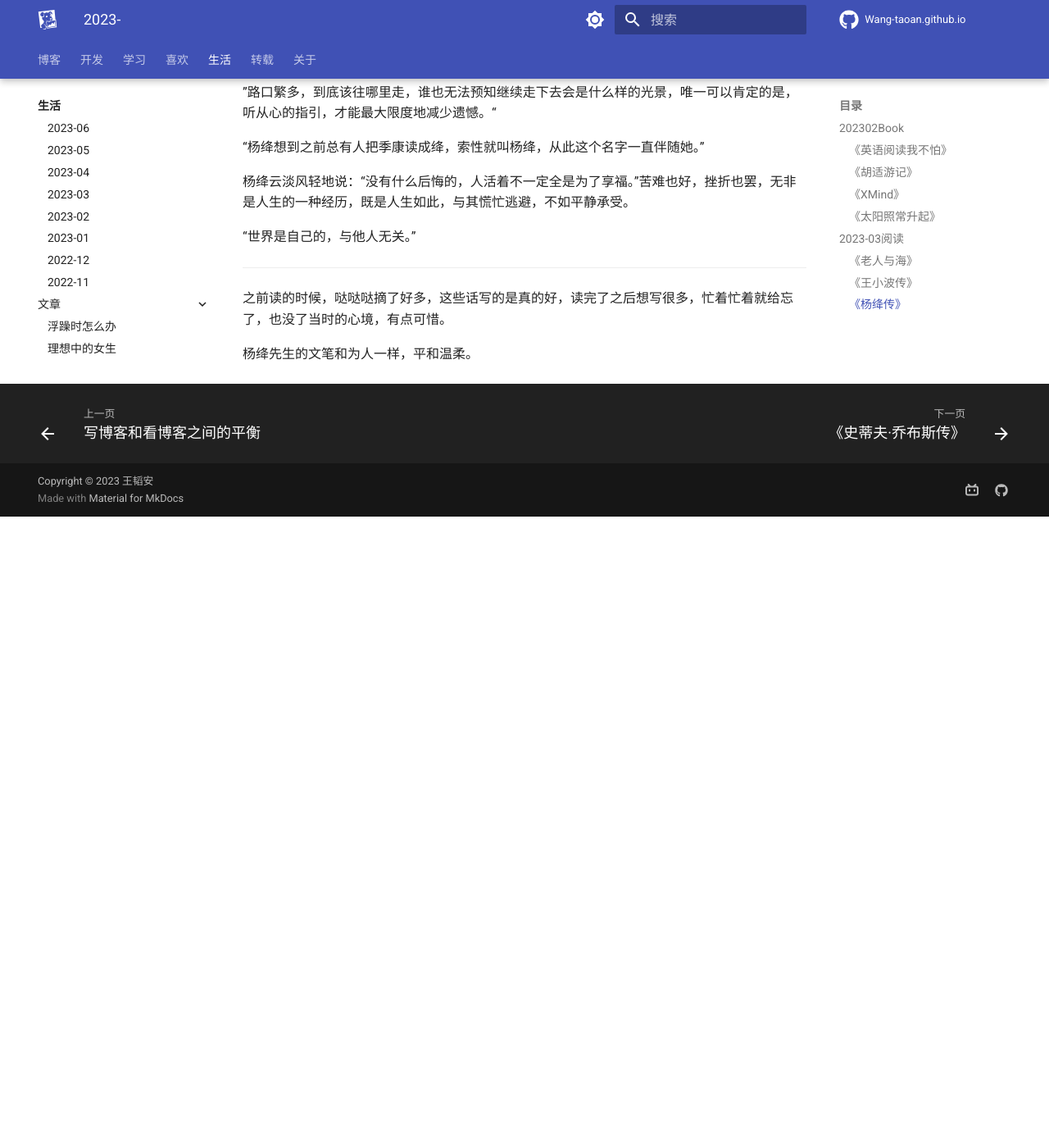
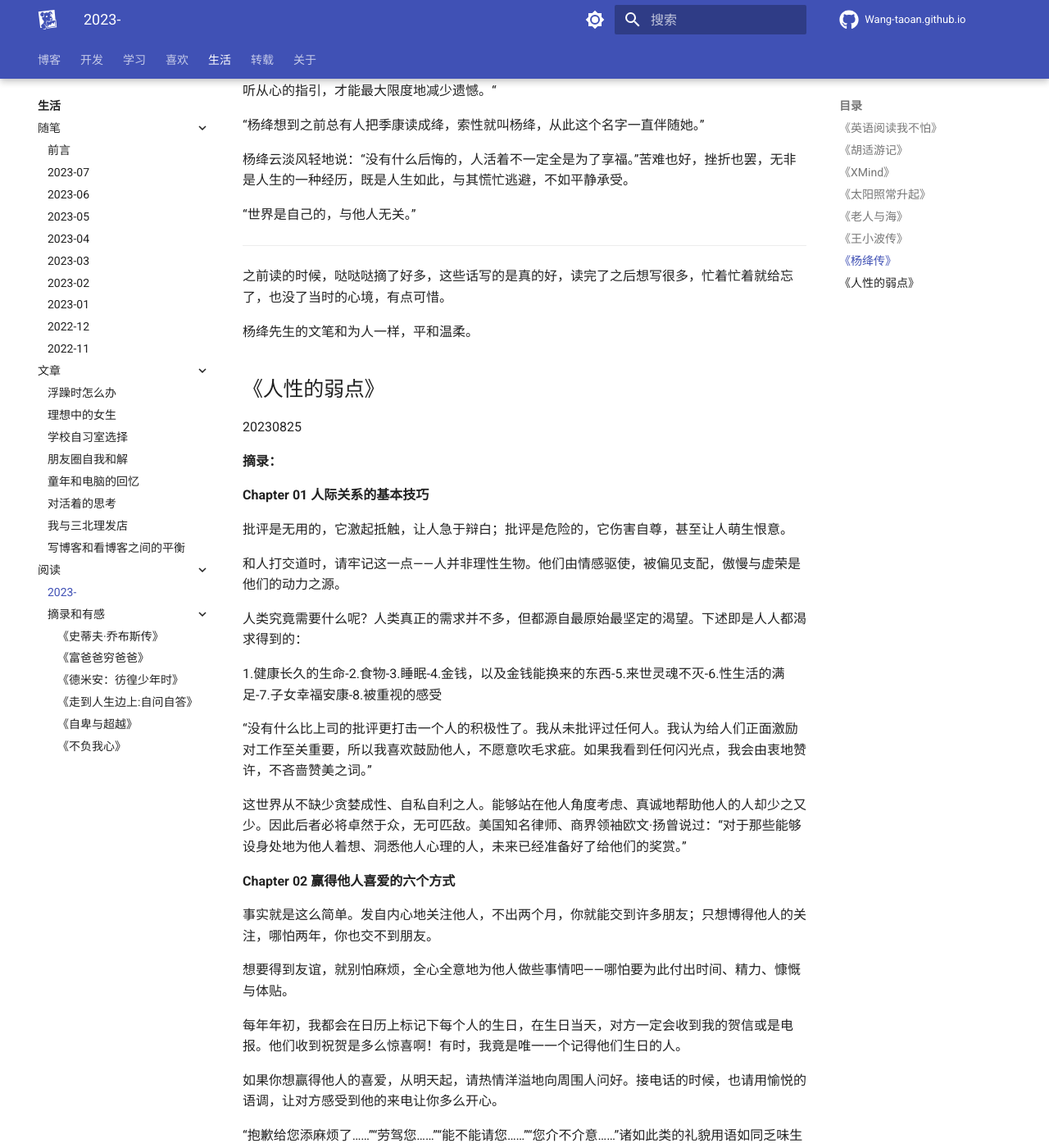
Before and after one commit to Wang-Taoan/Wang-Taoan.github.io, an MkDocs documentation site: the page built from docs/LIFE/Read/2023book.md, in a window 1280 px wide and 1400 px high, scrolled down 3005 px. Shown: the whole window at 82% size. Built offline with MkDocs 1.6.1 and Material for MkDocs 9.7.7, drawn with Linux system fonts in a browser that asks for light colours; comment, search, counter and statistics services are not loaded; before the commit the page ends 3635 px from its top, so only the background shows below that; some of the changed text lies outside the part shown.

Commit message:
添加一本书到2023read

```diff
--- a/docs/LIFE/Read/2023book.md
+++ b/docs/LIFE/Read/2023book.md
@@ -1,7 +1,6 @@
 # 2023-READBOOK
-## 202302Book
 
-### 《英语阅读我不怕》
+## 《英语阅读我不怕》
 20230223
 
 以阅读兴趣为导向
@@ -14,7 +13,7 @@
 
 对于复杂句子去掉副词，从句、不定式、分词
 
-### 《胡适游记》
+## 《胡适游记》
 20230223
 
 从前面偏文言文的语言到后面通篇白话文的转变，可以很明显地感受到那个时代的变化。
@@ -23,7 +22,7 @@
 
 先生游的是景，读者游的是一个时代。
 
-### 《XMind》
+## 《XMind》
 20230224
 
 XMind官方写的书
@@ -46,16 +45,13 @@
 
 放松，心理放松而不是刷手机的放松
 
-### 《太阳照常升起》
+## 《太阳照常升起》
 
 20230226
 
 读起来感觉挺压抑的，书中的人物都是因为一些社会因素，而郁郁不得志。真的是迷惘的一代
 
-## 2023-03阅读
-
-
-### 《老人与海》
+## 《老人与海》
 
 “他的眼睛蓝得像海水，欢快而不屈” 。
 
@@ -76,7 +72,7 @@
 
 将自己代入老人，将生活代入大海。我多么希望自己也可以同他一样，永远怀着希望和信心啊！
 
-### 《王小波传》
+## 《王小波传》
 
 “那一天我21岁，在我一生的黄金时代，我有好多奢望。我想爱，想吃，还想在一瞬间变成天上半明半暗的云。后来我才知道，生活就是个缓慢受锤的过程，人一天天老下去，奢望也一天天消失，最后变得像挨了锤的牛一样”
 
@@ -94,7 +90,7 @@
 
 小波不死！
 
-### 《杨绛传》
+## 《杨绛传》
 
 “平日里，可以对生与死的话题大谈特谈，多的是大道理。只是，当面对亲人的去世时，除了惊慌失措，痛哭流涕，真的没办法冷静下来想一想曾从自己口中说出去的“人生真谪”。”
 
@@ -123,3 +119,68 @@
 之前读的时候，哒哒哒摘了好多，这些话写的是真的好，读完了之后想写很多，忙着忙着就给忘了，也没了当时的心境，有点可惜。
 
 杨绛先生的文笔和为人一样，平和温柔。
+
+## 《人性的弱点》
+
+20230825
+
+**摘录：**
+
+**Chapter 01 人际关系的基本技巧**
+
+批评是无用的，它激起抵触，让人急于辩白；批评是危险的，它伤害自尊，甚至让人萌生恨意。
+
+和人打交道时，请牢记这一点——人并非理性生物。他们由情感驱使，被偏见支配，傲慢与虚荣是他们的动力之源。
+
+人类究竟需要什么呢？人类真正的需求并不多，但都源自最原始最坚定的渴望。下述即是人人都渴求得到的：
+
+1.健康长久的生命-2.食物-3.睡眠-4.金钱，以及金钱能换来的东西-5.来世灵魂不灭-6.性生活的满足-7.子女幸福安康-8.被重视的感受
+
+“没有什么比上司的批评更打击一个人的积极性了。我从未批评过任何人。我认为给人们正面激励对工作至关重要，所以我喜欢鼓励他人，不愿意吹毛求疵。如果我看到任何闪光点，我会由衷地赞许，不吝啬赞美之词。”
+
+这世界从不缺少贪婪成性、自私自利之人。能够站在他人角度考虑、真诚地帮助他人的人却少之又少。因此后者必将卓然于众，无可匹敌。美国知名律师、商界领袖欧文·扬曾说过：“对于那些能够设身处地为他人着想、洞悉他人心理的人，未来已经准备好了给他们的奖赏。”
+
+**Chapter 02 赢得他人喜爱的六个方式**
+
+事实就是这么简单。发自内心地关注他人，不出两个月，你就能交到许多朋友；只想博得他人的关注，哪怕两年，你也交不到朋友。
+
+想要得到友谊，就别怕麻烦，全心全意地为他人做些事情吧——哪怕要为此付出时间、精力、慷慨与体贴。
+
+每年年初，我都会在日历上标记下每个人的生日，在生日当天，对方一定会收到我的贺信或是电报。他们收到祝贺是多么惊喜啊！有时，我竟是唯一一个记得他们生日的人。
+
+如果你想赢得他人的喜爱，从明天起，请热情洋溢地向周围人问好。接电话的时候，也请用愉悦的语调，让对方感受到他的来电让你多么开心。
+
+“抱歉给您添麻烦了……”“劳驾您……”“能不能请您……”“您介不介意……”诸如此类的礼貌用语如同乏味生活的润滑剂，也是教养的体现。
+
+和对方谈谈他们自己，对方听上几个小时也不会厌倦。”
+
+小结 「赢得他人喜爱的六个方式」
+
+- 原则1 建立对他人的兴趣，真心诚意地关注他人
+- 原则2 微笑
+- 原则3 无论对于何人，无论以何种语言，自己的名字都是世界上最甜蜜最重要的词汇
+- 原则4 专注地倾听，鼓励他人谈论自己
+- 原则5 谈论对方感兴趣的事情
+- 原则6 真心实意地让对方知道他有多重要
+
+**Chapter 03 如何让他人想你之所想**
+
+接受分歧。请记住这句话：“如果两个合作伙伴总是意见一致，那么其中一个人就没有存在的意义。”如果对方提出了你从未想到的观点，请心存感激。不同的意见或许会帮助你避免犯错。 不要纵容直觉反应。
+
+求同存异。听到对方的看法之后，请先想想你认可的部分。 诚恳。在能够让步的时候让步，在应该认错的时候认错。这会令对方放下戒心，从而减少摩擦。
+
+当我们犯错的时候，也许会向自己承认；如果对方温和友善，也许我们会向对方承认，并为自己的广阔胸襟感到自豪；但如果对方道出了难堪的事实，并强令我们接受，我们绝不会妥协。
+
+在对方开口之前抢得先机，自己检讨，把对方想说的话说出来，不给他留任何余地。百分之九十九的情况下，等待你的将会是宽容和原谅。
+
+若想树敌，就胜于你的朋友；若想交友，请让朋友胜于你。
+
+---
+
+感受：
+
+这本书典型的议论文的形式，每一章都是通过大量例子去证明作者的一个观点的。我只看了前三章，因为后续的章节我觉得大概讲的都差不多所以就没有看下去了。
+
+本书的目的是在于教会人如何去交友以及人与人之间如何相处。核心观点就是要设身处地的站在他人立场去想问题，你所说的和所做的尽可能去符合对方的观点，让对方先感觉到舒适，随后提出自己的想法，对方自然也会予以支持。
+
+书中讲的最多的是失败的交流，就是以批评争吵开头，这样的开头就算是双方谁赢了或是谁输了都不会给任何一方带来好处，留下的只是下不去的台阶，不服气的人。
```
